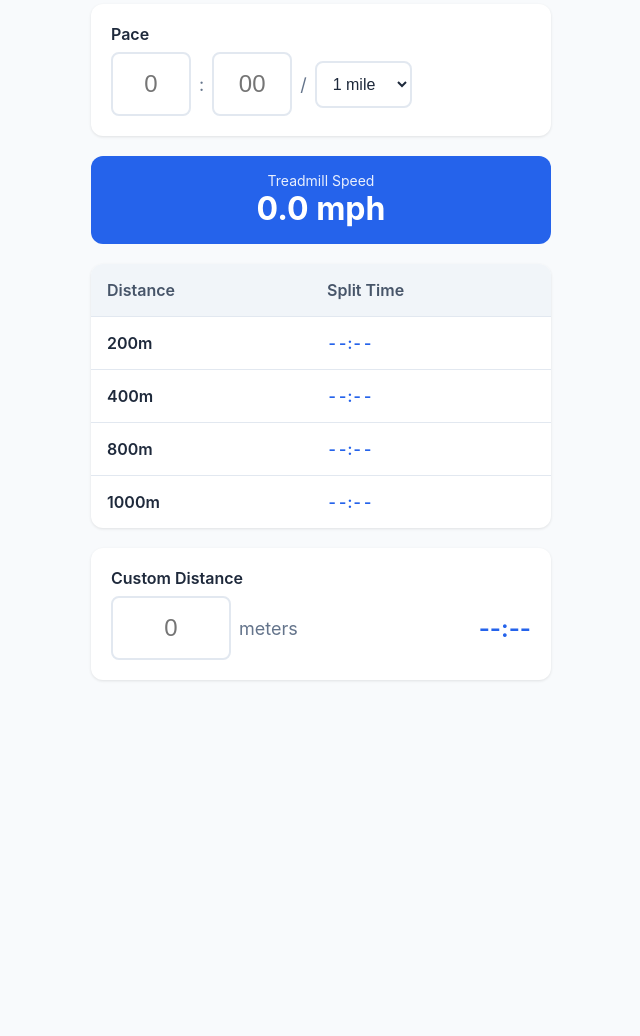
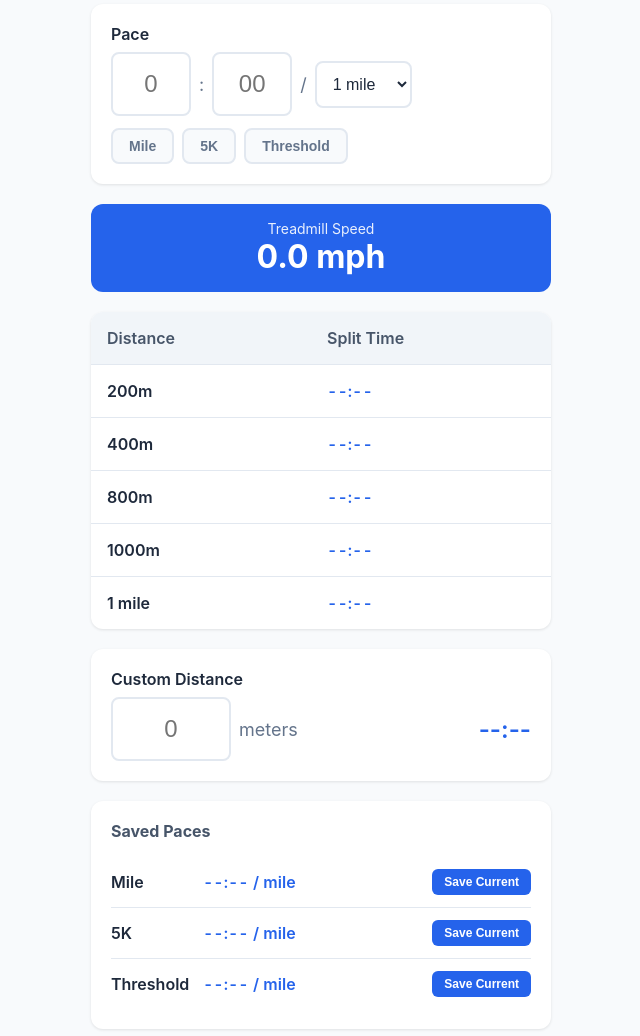
Before and after one commit to mclendaniel/pace-calculator, a plain HTML site: page index.html in a window 1280 px wide. Shown: the part 100-1136 px from the top of the page, without its empty margins (319-959 px from the left). Before the commit the page ends 820 px from the top, so only its background shows below. Drawn offline with Linux system fonts and the light colour scheme.

Commit message:
Add 1 mile to splits, add saved paces feature

```diff
--- a/index.html
+++ b/index.html
@@ -123,6 +123,75 @@
       outline: none;
       border-color: #2563eb;
     }
+    .quick-paces {
+      display: flex;
+      gap: 8px;
+      margin-top: 12px;
+      flex-wrap: wrap;
+    }
+    .pace-btn {
+      padding: 8px 16px;
+      font-size: 14px;
+      font-weight: 600;
+      border: 2px solid #e2e8f0;
+      border-radius: 8px;
+      background: #f8fafc;
+      color: #64748b;
+      cursor: pointer;
+    }
+    .pace-btn:active {
+      background: #e2e8f0;
+    }
+    .pace-btn.has-pace {
+      border-color: #2563eb;
+      color: #2563eb;
+      background: #eff6ff;
+    }
+    .saved-paces {
+      background: white;
+      padding: 20px;
+      border-radius: 12px;
+      box-shadow: 0 1px 3px rgba(0,0,0,0.1);
+      margin-top: 20px;
+    }
+    .saved-paces h3 {
+      margin: 0 0 16px 0;
+      font-size: 16px;
+      color: #475569;
+    }
+    .saved-pace-row {
+      display: flex;
+      align-items: center;
+      gap: 12px;
+      padding: 12px 0;
+      border-bottom: 1px solid #e2e8f0;
+    }
+    .saved-pace-row:last-child {
+      border-bottom: none;
+    }
+    .saved-pace-label {
+      font-weight: 600;
+      width: 80px;
+    }
+    .saved-pace-value {
+      color: #2563eb;
+      font-weight: 600;
+      font-variant-numeric: tabular-nums;
+    }
+    .save-btn {
+      margin-left: auto;
+      padding: 6px 12px;
+      font-size: 12px;
+      font-weight: 600;
+      border: none;
+      border-radius: 6px;
+      background: #2563eb;
+      color: white;
+      cursor: pointer;
+    }
+    .save-btn:active {
+      background: #1d4ed8;
+    }
   </style>
 </head>
 <body>
@@ -143,6 +212,11 @@
         <option value="1609.34" selected>1 mile</option>
         <option value="5000">5k</option>
       </select>
+    </div>
+    <div class="quick-paces">
+      <button class="pace-btn" id="btn-mile" data-key="mile">Mile</button>
+      <button class="pace-btn" id="btn-5k" data-key="5k">5K</button>
+      <button class="pace-btn" id="btn-threshold" data-key="threshold">Threshold</button>
     </div>
   </div>
 
@@ -175,6 +249,10 @@
         <td class="distance">1000m</td>
         <td class="time" id="split-1000">--:--</td>
       </tr>
+      <tr>
+        <td class="distance">1 mile</td>
+        <td class="time" id="split-1609">--:--</td>
+      </tr>
     </tbody>
   </table>
 
@@ -187,9 +265,28 @@
     </div>
   </div>
 
+  <div class="saved-paces">
+    <h3>Saved Paces</h3>
+    <div class="saved-pace-row">
+      <span class="saved-pace-label">Mile</span>
+      <span class="saved-pace-value" id="saved-mile">--:-- / mile</span>
+      <button class="save-btn" data-key="mile">Save Current</button>
+    </div>
+    <div class="saved-pace-row">
+      <span class="saved-pace-label">5K</span>
+      <span class="saved-pace-value" id="saved-5k">--:-- / mile</span>
+      <button class="save-btn" data-key="5k">Save Current</button>
+    </div>
+    <div class="saved-pace-row">
+      <span class="saved-pace-label">Threshold</span>
+      <span class="saved-pace-value" id="saved-threshold">--:-- / mile</span>
+      <button class="save-btn" data-key="threshold">Save Current</button>
+    </div>
+  </div>
+
   <script>
     const METERS_PER_MILE = 1609.34;
-    const distances = [200, 400, 800, 1000];
+    const distances = [200, 400, 800, 1000, 1609];
 
     const minutesInput = document.getElementById('minutes');
     const secondsInput = document.getElementById('seconds');
@@ -197,6 +294,29 @@
     const mphDisplay = document.getElementById('mph');
     const customDistanceInput = document.getElementById('custom-distance');
     const customSplitDisplay = document.getElementById('custom-split');
+
+    // Load saved paces from localStorage
+    const savedPaces = JSON.parse(localStorage.getItem('savedPaces')) || {};
+
+    function formatPace(totalSeconds) {
+      const mins = Math.floor(totalSeconds / 60);
+      const secs = Math.round(totalSeconds % 60);
+      return `${mins}:${secs.toString().padStart(2, '0')}`;
+    }
+
+    function updateSavedPaceDisplay() {
+      ['mile', '5k', 'threshold'].forEach(key => {
+        const display = document.getElementById(`saved-${key}`);
+        const btn = document.getElementById(`btn-${key}`);
+        if (savedPaces[key]) {
+          display.textContent = `${formatPace(savedPaces[key].seconds)} / mile`;
+          btn.classList.add('has-pace');
+        } else {
+          display.textContent = '--:-- / mile';
+          btn.classList.remove('has-pace');
+        }
+      });
+    }
 
     function calculate() {
       const minutes = parseInt(minutesInput.value) || 0;
@@ -246,6 +366,35 @@
       customSplitDisplay.textContent = `${splitMins}:${splitSecs.toString().padStart(2, '0')}`;
     }
 
+    function getCurrentPacePerMile() {
+      const minutes = parseInt(minutesInput.value) || 0;
+      const seconds = parseInt(secondsInput.value) || 0;
+      const totalSeconds = minutes * 60 + seconds;
+      const paceDistance = parseFloat(paceDistanceSelect.value);
+      if (totalSeconds === 0) return null;
+      const secondsPerMeter = totalSeconds / paceDistance;
+      return secondsPerMeter * METERS_PER_MILE;
+    }
+
+    function savePace(key) {
+      const secondsPerMile = getCurrentPacePerMile();
+      if (secondsPerMile) {
+        savedPaces[key] = { seconds: secondsPerMile };
+        localStorage.setItem('savedPaces', JSON.stringify(savedPaces));
+        updateSavedPaceDisplay();
+      }
+    }
+
+    function loadPace(key) {
+      if (savedPaces[key]) {
+        const totalSeconds = savedPaces[key].seconds;
+        minutesInput.value = Math.floor(totalSeconds / 60);
+        secondsInput.value = Math.round(totalSeconds % 60);
+        paceDistanceSelect.value = '1609.34'; // Set to 1 mile
+        calculate();
+      }
+    }
+
     minutesInput.addEventListener('input', calculate);
     secondsInput.addEventListener('input', calculate);
     paceDistanceSelect.addEventListener('change', calculate);
@@ -260,6 +409,19 @@
       }
     });
 
+    // Save buttons
+    document.querySelectorAll('.save-btn').forEach(btn => {
+      btn.addEventListener('click', () => savePace(btn.dataset.key));
+    });
+
+    // Quick load buttons
+    document.querySelectorAll('.pace-btn').forEach(btn => {
+      btn.addEventListener('click', () => loadPace(btn.dataset.key));
+    });
+
+    // Initialize saved paces display
+    updateSavedPaceDisplay();
+
     // Register service worker for offline support
     if ('serviceWorker' in navigator) {
       navigator.serviceWorker.register('service-worker.js');
```
